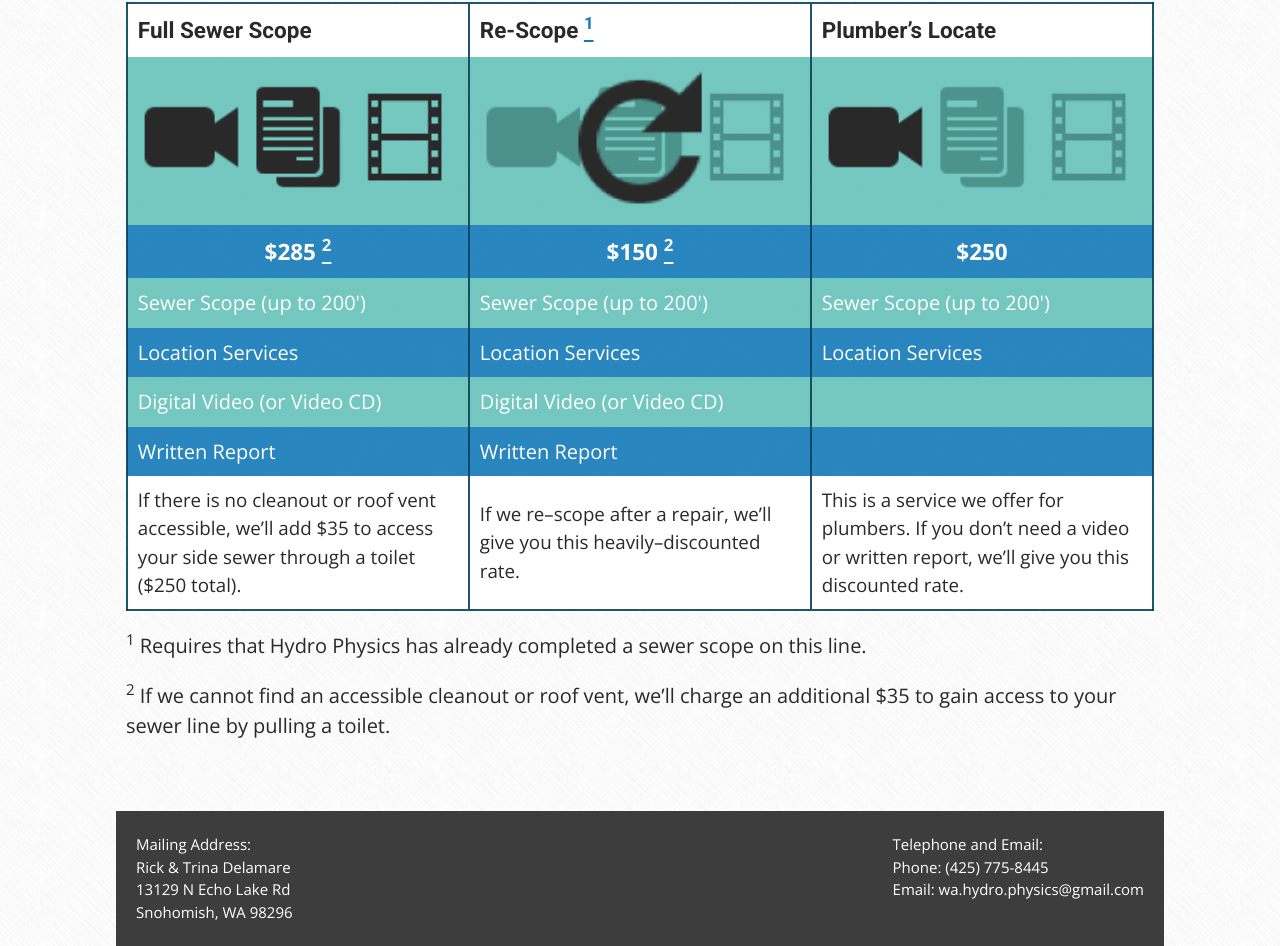
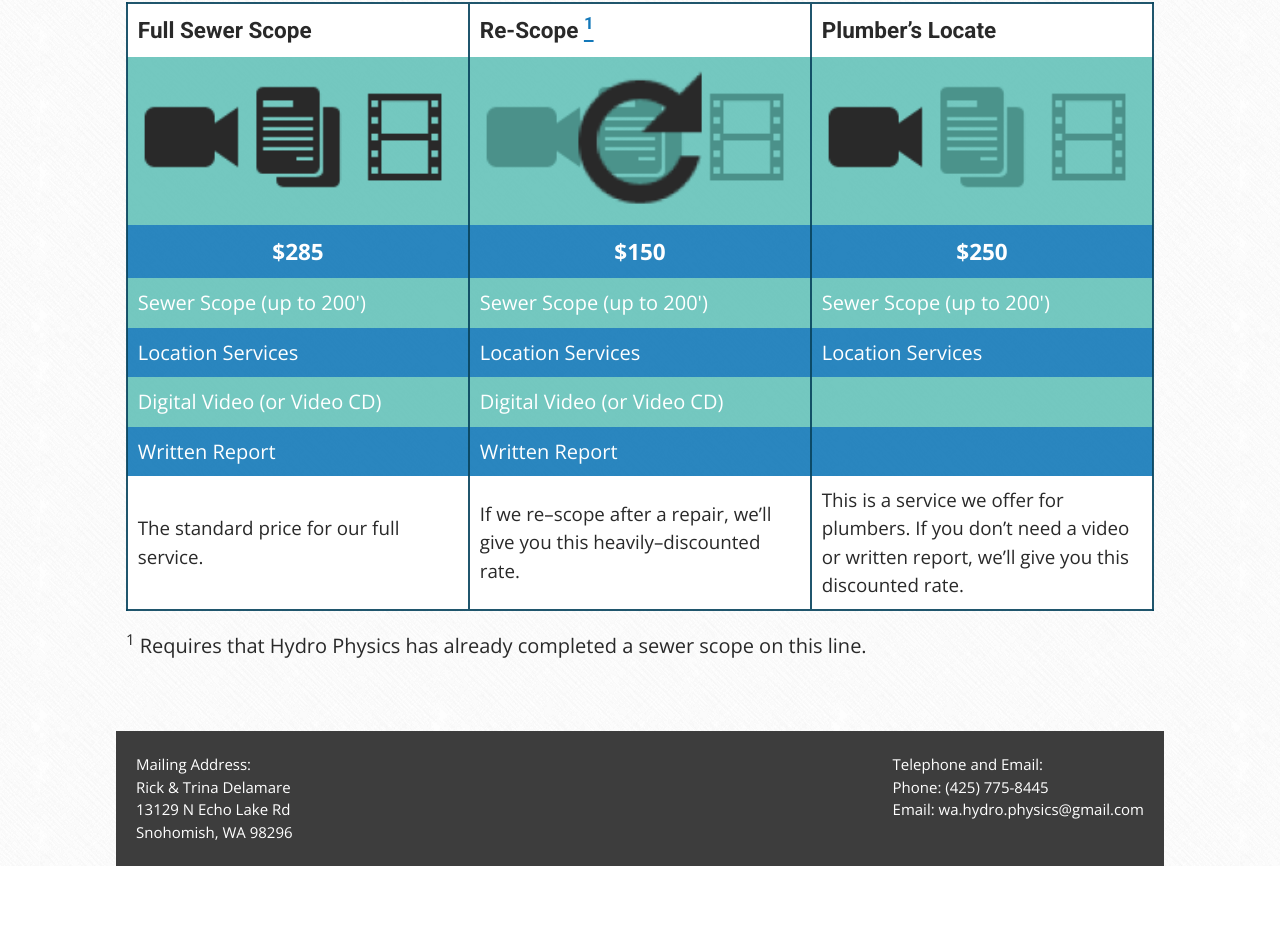
Before and after one commit to benforshey/hydro-physics.co, a website: page inspection-information.html in a window 1280 px wide. Shown: the part 4600-5546 px from the top of the page. After the commit the page ends 5466 px from the top, so only its background shows below. Drawn offline with nearby package versions, Linux system fonts and the light colour scheme.

Commit message:
update pricing

```diff
--- a/inspection-information.html
+++ b/inspection-information.html
@@ -240,10 +240,7 @@
           </thead>
           <tfoot>
             <tr>
-              <td>
-                If there is no cleanout or roof vent accessible, we&rsquo;ll add
-                $35 to access your side sewer through a toilet ($250 total).
-              </td>
+              <td>The standard price for our full service.</td>
               <td>
                 If we re&ndash;scope after a repair, we&rsquo;ll give you this
                 heavily&ndash;discounted rate.
@@ -279,15 +276,9 @@
             <tr>
               <td class="price">
                 $285
-                <a href="#access-fee" class="footnote footnote-darkBG"
-                  ><sup>2</sup></a
-                >
               </td>
               <td class="price">
                 $150
-                <a href="#access-fee" class="footnote footnote-darkBG"
-                  ><sup>2</sup></a
-                >
               </td>
               <td class="price">$250</td>
             </tr>
@@ -319,13 +310,6 @@
             sewer scope on this line.
           </p>
         </div>
-        <div id="access-fee">
-          <p>
-            <sup>2</sup> If we cannot find an accessible cleanout or roof vent,
-            we&rsquo;ll charge an additional $35 to gain access to your sewer
-            line by pulling a toilet.
-          </p>
-        </div>
       </div>
       <!-- end .pricing -->
     </main>
```
